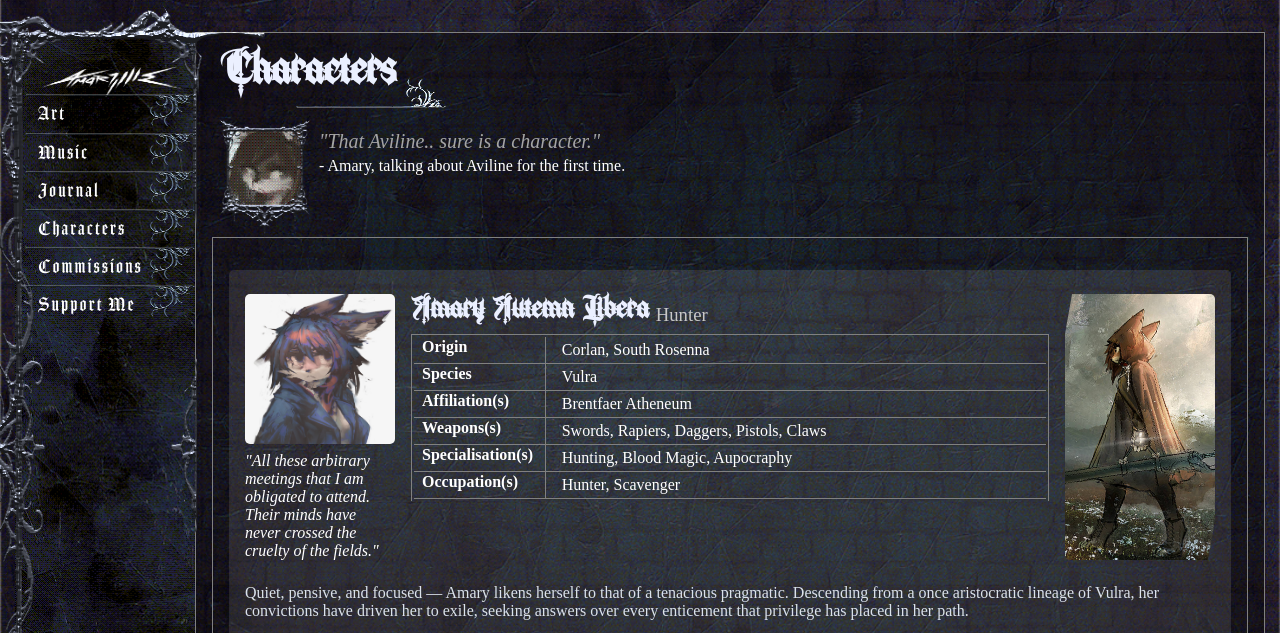
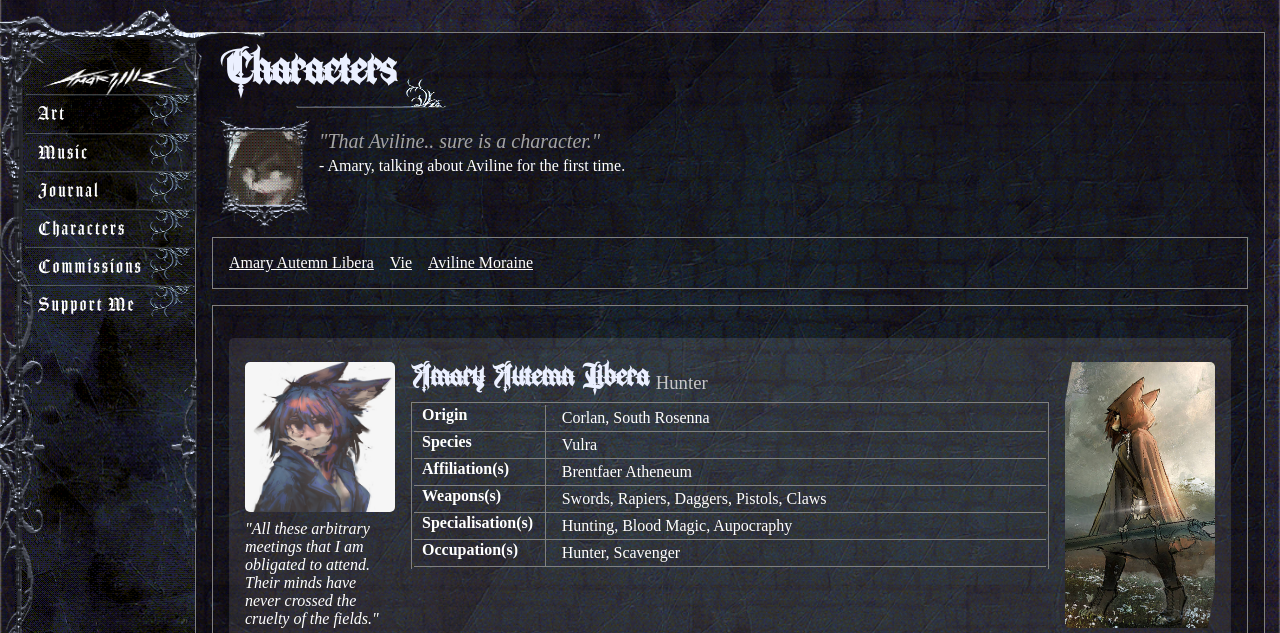
Before and after one commit to AmaryllisNO/neocities-site, a website: page public/characters/index.html in a window 1280 px wide. Shown: the top 633 px of the page. Drawn offline with Linux system fonts and the light colour scheme.

Commit message:
add anchors

```diff
--- a/public/characters/index.html
+++ b/public/characters/index.html
@@ -19,7 +19,7 @@
         </aside>
         <main>
             <h1 class="title">Characters</h1>
-            <section tion class="section section--profile-card">
+            <section class="section section--profile-card">
                 <div class="profile-card">
                     <div class="profile-card__icon" id="icon">
                         <img class="profile-card__icon-image" src="/../assets/images/03052022.jpg" alt="Amary Icon" />
@@ -34,10 +34,24 @@
                 </div>
             </section>
 
+            <section>
+                <ul class="characters__overview">
+                    <li class="characters__overview-item">
+                        <a class="characters__overview-item-link" href="#Amary">Amary Autemn Libera</a>
+                    </li>
+                    <li class="characters__overview-item">
+                        <a class="characters__overview-item-link" href="#Vie">Vie</a>
+                    </li>
+                    <li class="characters__overview-item">
+                        <a class="characters__overview-item-link" href="#Aviline">Aviline Moraine</a>
+                    </li>
+                </ul>
+            </section>
+
             <section id="characters">
                 <ul class="characters__list">
                     <!-- AMARY -->
-                    <li class="characters__list-item">
+                    <li class="characters__list-item" id="Amary">
                         <div class="characters__list-item-row">
                             <div class="characters__list-item-col">
                                 <div class="characters__list-portrait-wrapper">
@@ -117,7 +131,7 @@
                         </div>
                     </li>
                     <!-- VIE -->
-                    <li class="characters__list-item">
+                    <li class="characters__list-item" id="Vie">
                         <div class="characters__list-item-row">
                             <div class="characters__list-item-col">
                                 <div class="characters__list-portrait-wrapper">
@@ -180,7 +194,7 @@
 
                     </li>
                     <!-- AVIE -->
-                    <li class="characters__list-item">
+                    <li class="characters__list-item" id="Aviline">
                         <div class="characters__list-item-row">
                             <div class="characters__list-item-col">
                                 <div class="characters__list-portrait-wrapper">
--- a/public/scss/pages/_characters.scss
+++ b/public/scss/pages/_characters.scss
@@ -1,4 +1,23 @@
 .characters {
+  &__overview {
+    list-style: none;
+    display: flex;
+    flex-direction: row;
+    padding: 0;
+    margin: 0;
+    &-item {
+      margin-right: 1em;
+      text-decoration: underline;
+      &-link {
+        all: unset;
+
+        &:hover {
+          cursor: pointer;
+        }
+      }
+    }
+  }
+
   &__list {
     display: flex;
     flex-direction: column; // means that every child element will be display on top of each other vertically
```
Also changed, not shown: public/styles/styles.css.
